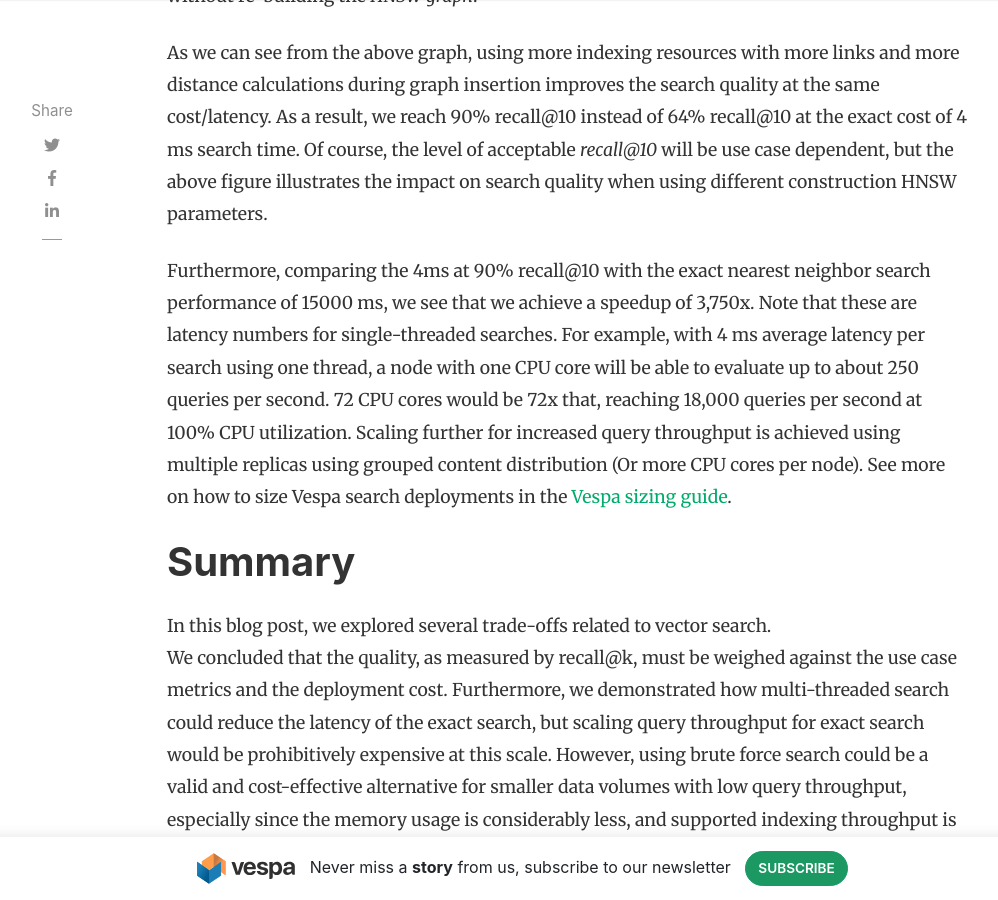
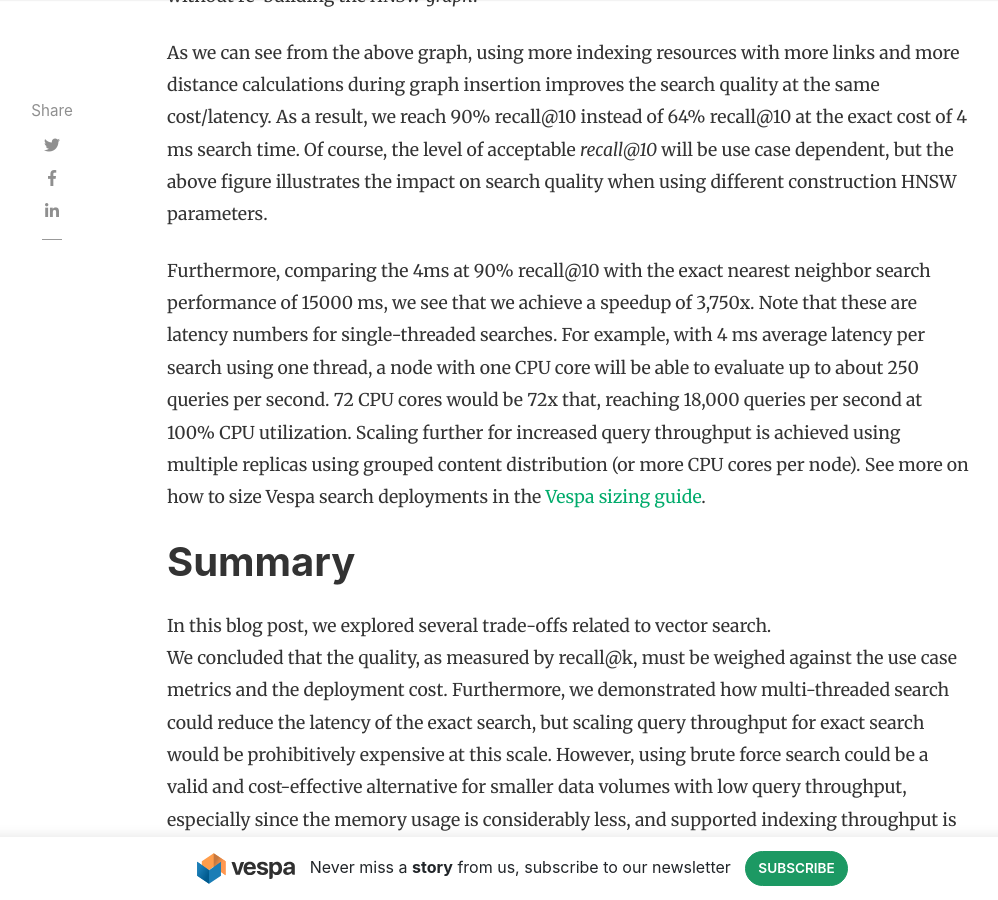
Before and after one commit to vespa-engine/blog, a Jekyll site: the page built from _posts/2022-01-27-billion-scale-knn-part-two.md, in a window 1280 px wide and 900 px high, scrolled down 12486 px. Shown: the whole window, without its empty margins (118-1116 px from the left). Built offline with Jekyll 4.4.1, drawn with Linux system fonts in a browser that asks for light colours; nearby versions of some CDN libraries; comment, search, counter and statistics services are not loaded; some of the changed lines change nothing that is shown; some of the changed text lies outside the part shown.

Commit message:
Apply suggestions from reviewer #3
Co-authored-by: Geir Storli <geirst@yahooinc.com>

```diff
--- a/_posts/2022-01-27-billion-scale-knn-part-two.md
+++ b/_posts/2022-01-27-billion-scale-knn-part-two.md
@@ -111,7 +111,7 @@
   &lt;resources memory=&quot;12Gb&quot; vcpu=&quot;16&quot; disk=&quot;100Gb&quot;/&gt;
 &lt;/nodes&gt
 </pre>
-1x Stateful content cluster for storing and indexing the vector dataset
+1x Stateful content cluster with one node for storing and indexing the vector dataset
 <pre>
 &lt;nodes count=&quot;1&quot;&gt;
   &lt;resources memory=&quot;256Gb&quot; vcpu=&quot;72&quot; disk=&quot;1000Gb&quot; disk-speed=&quot;fast&quot;/&gt;
@@ -149,7 +149,7 @@
 approximate search.
 
 The evaluation routine handles *distance ties*; if a vector returned by
-the inaccurate search at position k has the same distance as the ground truth vector at position k,
+the approximate search at position k has the same distance as the ground truth vector at position k,
 it is still considered a valid kth nearest neighbor. For our experiments, we use k equal to 10.
 The overall *Recall@10* associated with a given parameter configuration is the mean recall@10 of all 29,3K
 queries in the dataset.
@@ -205,7 +205,7 @@
 A higher value generally improves the quality but lowers indexing throughput as each insertion requires more
 distance computations. This parameter does not impact memory footprint.
 
-We experiment with the following *HNSW* parameters combinations for evaluating feed indexing
+We experiment with the following *HNSW* parameter combinations for evaluating feed indexing
 throughput impact.
 
 * No *HNSW* indexing for exact search
@@ -316,7 +316,7 @@
 
 # Approximate nearest neighbor search performance
 Moving from exact to approximate nearest neighbor search, we evaluate the search performance
-versus accuracy using the recall@10 metric for the same *HNSW* combinations we used
+versus accuracy using the recall@10 metric for the same *HNSW* parameter combinations we used
 to evaluate indexing performance:
 
 * max-links-per-node = 8, neighbors-to-explore-at-insert 48
@@ -353,7 +353,7 @@
 For example, with 4 ms average latency per search using one thread, a node with one CPU core will be able to evaluate up to about 250
 queries per second. 72 CPU cores would be 72x that, reaching 18,000 queries per second at 100% CPU
 utilization. Scaling further for increased query throughput is achieved using multiple replicas using grouped content
-distribution (Or more CPU cores per node). See more on how to size Vespa search deployments in the
+distribution (or more CPU cores per node). See more on how to size Vespa search deployments in the
 [Vespa sizing guide](https://docs.vespa.ai/en/performance/sizing-search.html).
 
 # Summary
```
